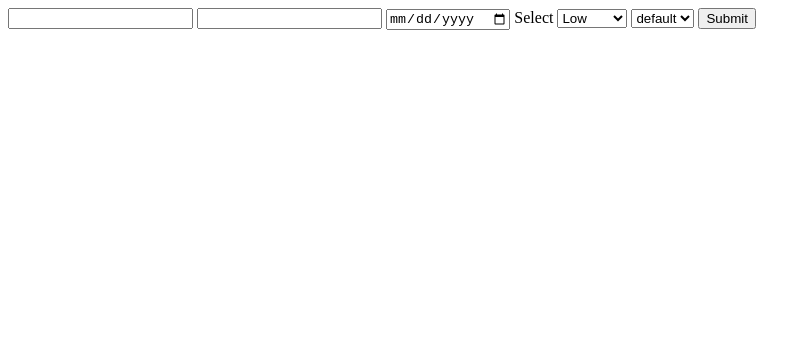
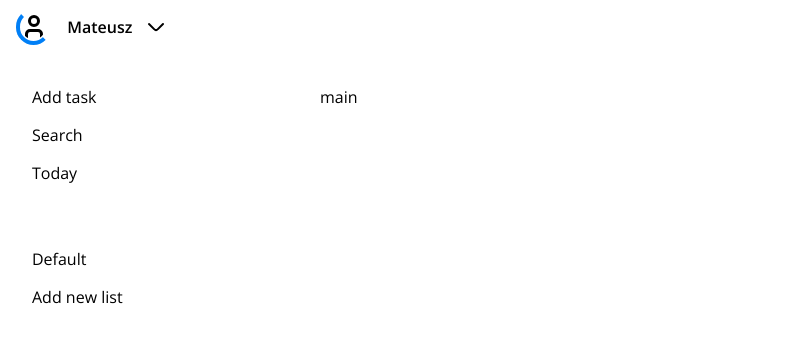
Before and after one commit to all0ver/toDoApp, a website built with webpack: page src/template.html in a window 1280 px wide. Shown: the whole page, without its empty margins (0-811 px from the left). Built offline with nearby package versions, Linux system fonts and the light colour scheme.

Commit message:
basic ui

```diff
--- a/src/css/style.css
+++ b/src/css/style.css
@@ -0,0 +1,71 @@
+@import url('https://fonts.googleapis.com/css2?family=Open+Sans:ital,wght@0,300..800;1,300..800&display=swap');
+
+body {
+  box-sizing: border-box;
+  margin: 0;
+  padding: 0;
+  display: flex;
+  flex-direction: column;
+  font-family: "Open Sans", sans-serif;
+  min-height: 100vh;
+}
+
+header {
+  display: flex;
+}
+
+.personal {
+  display: flex;
+  justify-content: center;
+  align-items: center;
+  gap: 1rem;
+  padding: 0 1rem;
+}
+
+.userImg {
+  width: 1.5rem;
+  height: 1.5rem;
+  border:solid 0.25rem #007FF6;
+  border-right: solid 0.25rem white;
+  border-top: solid 0.25rem white;
+  border-radius: 50%;
+  padding: 0.1rem;
+  cursor: pointer;
+}
+
+.personal p {
+  font-weight: 600;
+  cursor: pointer;
+}
+
+.userMenu {
+  rotate: 90deg;
+  width: 1rem;
+  height: 1rem;
+  cursor: pointer;
+}
+
+.content {
+  flex: 1;
+  display: flex;
+}
+
+nav {
+  flex-basis: 10%;
+  display: flex;
+  flex-direction: column;
+  gap: 2rem;
+  padding: 2rem;
+}
+
+.addTask {
+  margin: 0;
+  padding: 0;
+}
+
+.main {
+  padding: 2rem 8rem;
+  display: flex;
+  flex-direction: column;
+  flex: 1;
+}
--- a/src/index.js
+++ b/src/index.js
@@ -16,3 +16,5 @@ btn.addEventListener("click", () => {
   addNewItem(lists);
   console.log(lists);
 })
+// reading data from local storage
+//console.log(Object.keys(JSON.parse(localStorage.getItem("czfz"))))
--- a/src/template.html
+++ b/src/template.html
@@ -8,22 +8,41 @@
   <body>
     <header>
       <div class="personal">
-
+       <img src="img/user.svg" alt="user" class="userImg">
+       <p class="userName">Mateusz</p>
+       <img src="angle-right.svg" alt="menu" class="userMenu">
       </div>
     </header>
-      <div class="form">
-       <input type="text" name="title" class="title">
-       <input type="text" name="desc" value="" class="desc">
-       <input type="date" name="date" value="" class="date">
-       <label for="select">Select</label>
-       <select class="priority">
-        <option value="1">Low</option>
-        <option value="2">Medium</option>
-        <option value="3">High</option>
-       </select>
-       <select class="list">
-       </select>
-       <button type="submit">Submit</button>
+    <div class="content">
+      <nav>
+       <div class="addTask">
+         <p class="addTask">Add task</p>
+         <p class="search">Search</p>
+         <p class="today">Today</p>
+       </div>
+       <div class="lists">
+         <p class="default">Default</p>
+         <p class="addList">Add new list</p>
+       </div>
+      </nav>
+      <div class="main">
+        main
       </div>
+
+    </div>
+      <!--<div class="form">-->
+      <!-- <input type="text" name="title" class="title"> -->
+      <!-- <input type="text" name="desc" value="" class="desc">-->
+      <!-- <input type="date" name="date" value="" class="date">-->
+      <!-- <label for="select">Select</label>-->
+      <!-- <select class="priority">-->
+      <!--  <option value="1">Low</option>-->
+      <!--  <option value="2">Medium</option>-->
+      <!--  <option value="3">High</option>-->
+      <!-- </select>-->
+      <!-- <select class="list">-->
+      <!-- </select>-->
+      <!-- <button type="submit">Submit</button>-->
+      <!--</div>-->
   </body>
 </html>
```
Also changed, not shown: src/angle-right (1).svg (added), src/angle-right.svg (added), src/img/cross.svg (added), src/img/menu-burger.svg (added), src/img/user.svg (added).
